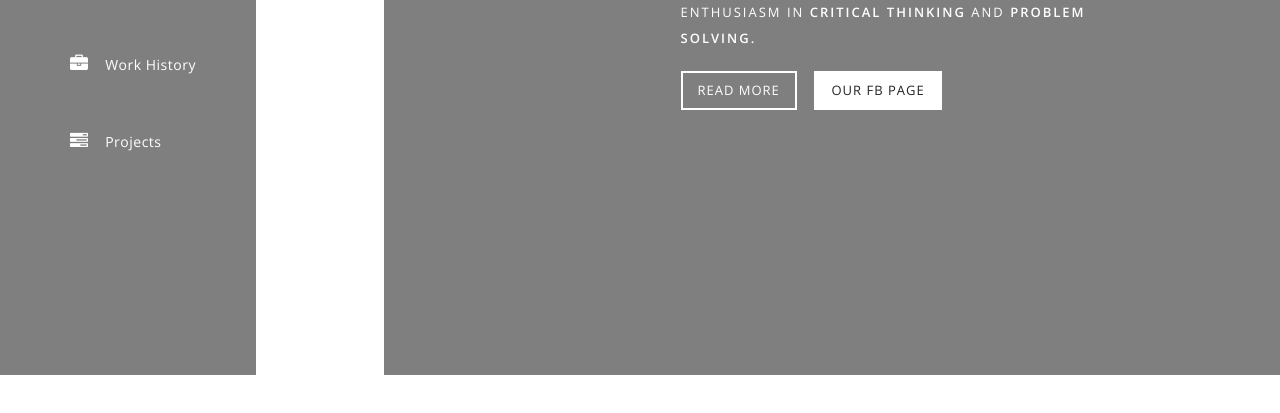
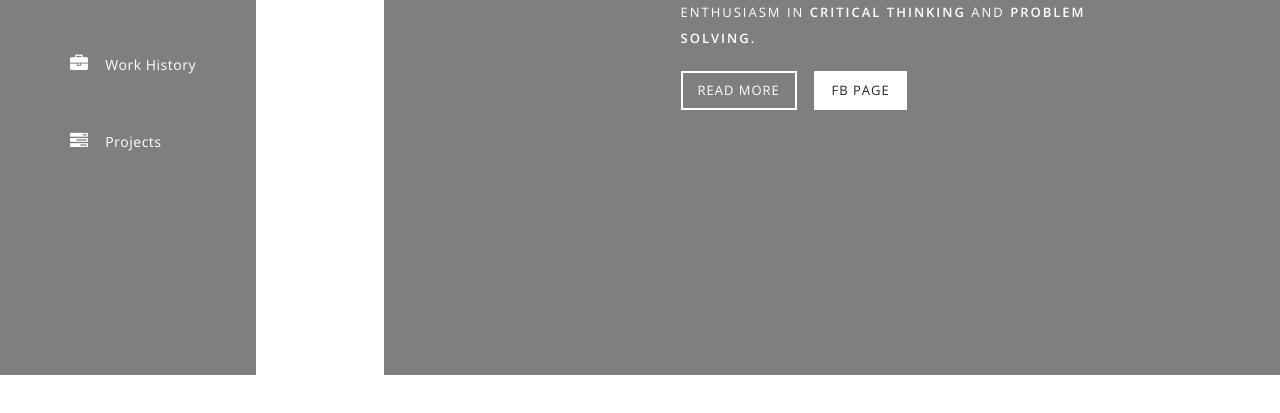
Before and after one commit to shaistaabidd/githib.io, a plain HTML site: page index.html in a window 1280 px wide. Shown: the part 345-758 px from the top of the page. Drawn offline with nearby package versions, Linux system fonts and the light colour scheme.

Commit message:
Update index.html

```diff
--- a/index.html
+++ b/index.html
@@ -54,7 +54,7 @@
                       <h2>Shaista Abid</h2>
                       <p><em>Creative and self-motivated developer</em> having keen enthusiasm in <em> critical thinking </em> and <em> problem solving.</em></p>
                       <div class="main-btn"><a href="#2">Read More</a></div>
-                      <div class="fb-btn"><a rel="nofollow" href="https://www.facebook.com/shaistaabid0912/">Our FB Page</a></div>
+                      <div class="fb-btn"><a rel="nofollow" href="https://www.facebook.com/shaistaabid0912/">FB Page</a></div>
                   </div>
               </div>
             </div>
```
